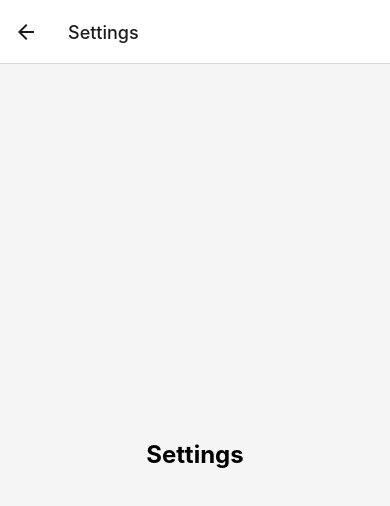
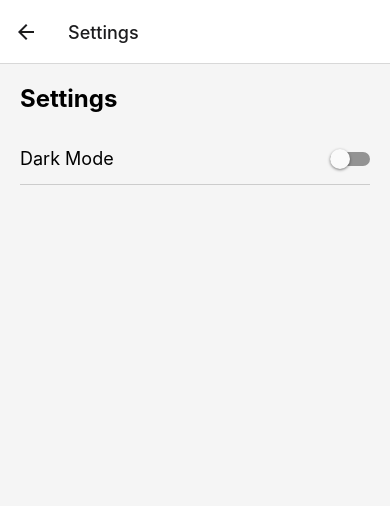
Before and after one commit to n2ojne00/SG8_MobileProject, a React Native app: screen /Settings in a window 390 px wide. Shown: the top 506 px of the page. Built offline with nearby package versions, Linux system fonts and the light colour scheme.

Commit message:
darkmode toggle

```diff
--- a/package.json
+++ b/package.json
@@ -9,6 +9,8 @@
     "web": "expo start --web"
   },
   "dependencies": {
+    "@expo/vector-icons": "^14.0.3",
+    "@react-native-async-storage/async-storage": "^2.0.0",
     "@react-navigation/bottom-tabs": "^6.6.1",
     "@react-navigation/native": "^6.1.18",
     "@react-navigation/stack": "^6.4.1",
@@ -18,8 +20,7 @@
     "react": "18.2.0",
     "react-native": "0.74.5",
     "react-native-safe-area-context": "^4.13.1",
-    "react-native-screens": "^3.35.0",
-    "@expo/vector-icons": "^14.0.3"
+    "react-native-screens": "^3.35.0"
   },
   "devDependencies": {
     "@babel/core": "^7.20.0"
--- a/screens/SettingsScreen.js
+++ b/screens/SettingsScreen.js
@@ -1,11 +1,39 @@
-import React from 'react';
-import { View, Text, StyleSheet } from 'react-native';
+import React, { useEffect, useState } from 'react';
+import { View, Text, StyleSheet, Switch, useColorScheme } from 'react-native';
+import AsyncStorage from '@react-native-async-storage/async-storage';
 
 const SettingsScreen = () => {
+  const systemTheme = useColorScheme();
+  const [isDarkMode, setIsDarkMode] = useState(systemTheme === 'dark');
+
+  useEffect(() => {
+    const loadTheme = async () => {
+      const savedTheme = await AsyncStorage.getItem('theme');
+      if (savedTheme !== null) {
+        setIsDarkMode(savedTheme === 'dark');
+      }
+    };
+    loadTheme();
+  }, []);
+
+  const handleThemeChange = async () => {
+    const newTheme = !isDarkMode;
+    setIsDarkMode(newTheme);
+    await AsyncStorage.setItem('theme', newTheme ? 'dark' : 'light');
+  };
+
+  const currentTheme = isDarkMode ? 'dark' : 'light';
+
   return (
-    <View style={styles.container}>
-      <Text style={styles.text}>Settings</Text>
-      {/* Add more settings options here */}
+    <View style={[styles.container, { backgroundColor: currentTheme === 'dark' ? '#121212' : '#f5f5f5' }]}>
+      <Text style={[styles.text, { color: currentTheme === 'dark' ? '#ffffff' : '#000000' }]}>Settings</Text>
+      <View style={styles.settingItem}>
+        <Text style={[styles.settingText, { color: currentTheme === 'dark' ? '#ffffff' : '#000000' }]}>Dark Mode</Text>
+        <Switch
+          value={isDarkMode}
+          onValueChange={handleThemeChange}
+        />
+      </View>
     </View>
   );
 };
@@ -13,14 +41,23 @@ const SettingsScreen = () => {
 const styles = StyleSheet.create({
   container: {
     flex: 1,
-    justifyContent: 'center',
-    alignItems: 'center',
-    backgroundColor: '#f5f5f5',
+    padding: 20,
   },
   text: {
     fontSize: 24,
     fontWeight: 'bold',
-    color: 'black',
+    marginBottom: 20,
+  },
+  settingItem: {
+    flexDirection: 'row',
+    justifyContent: 'space-between',
+    alignItems: 'center',
+    paddingVertical: 15,
+    borderBottomWidth: 1,
+    borderBottomColor: '#ccc',
+  },
+  settingText: {
+    fontSize: 18,
   },
 });
 
```
Also changed, not shown: 1 other file (tests, documents, lock files or other folders).
